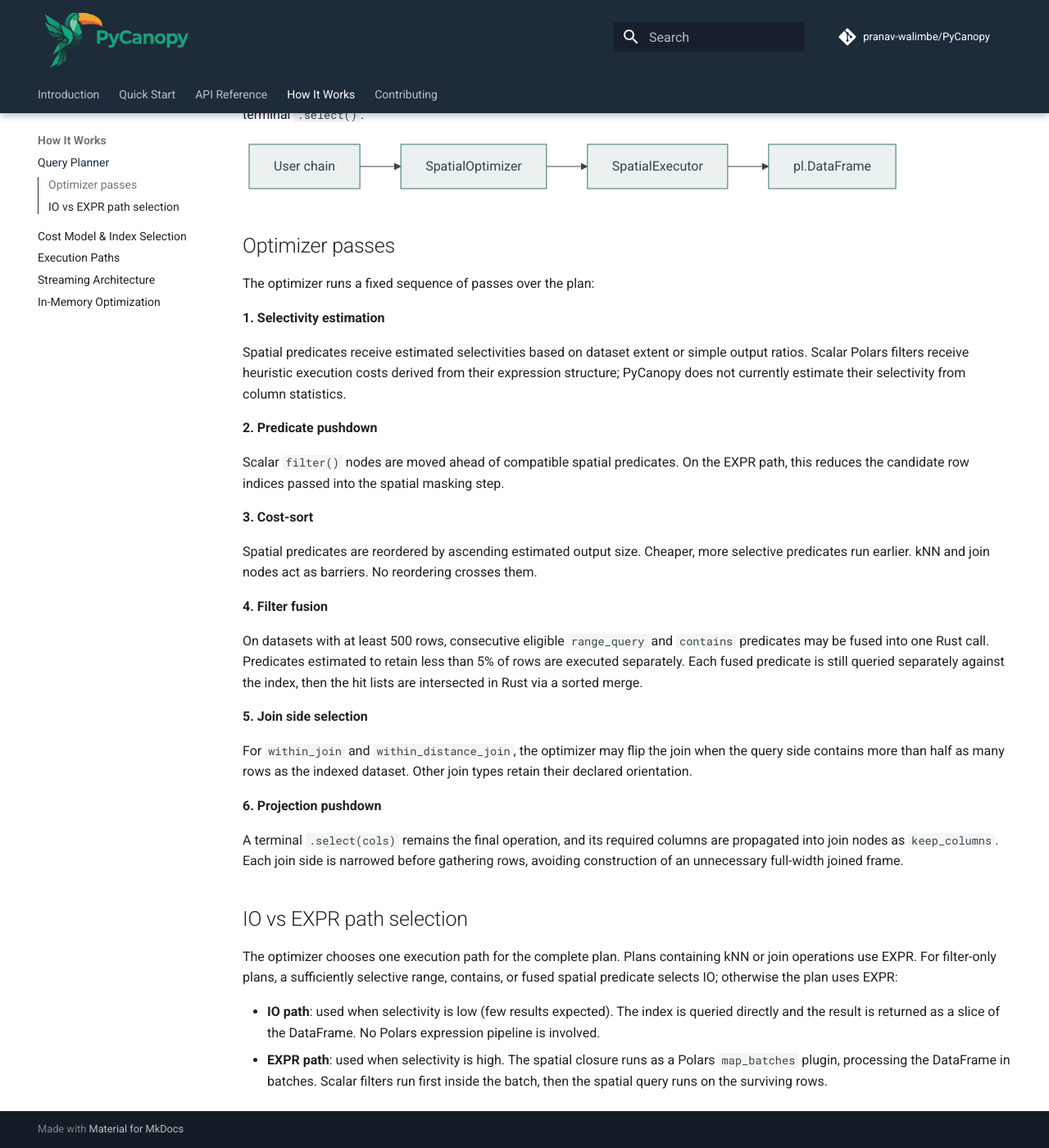
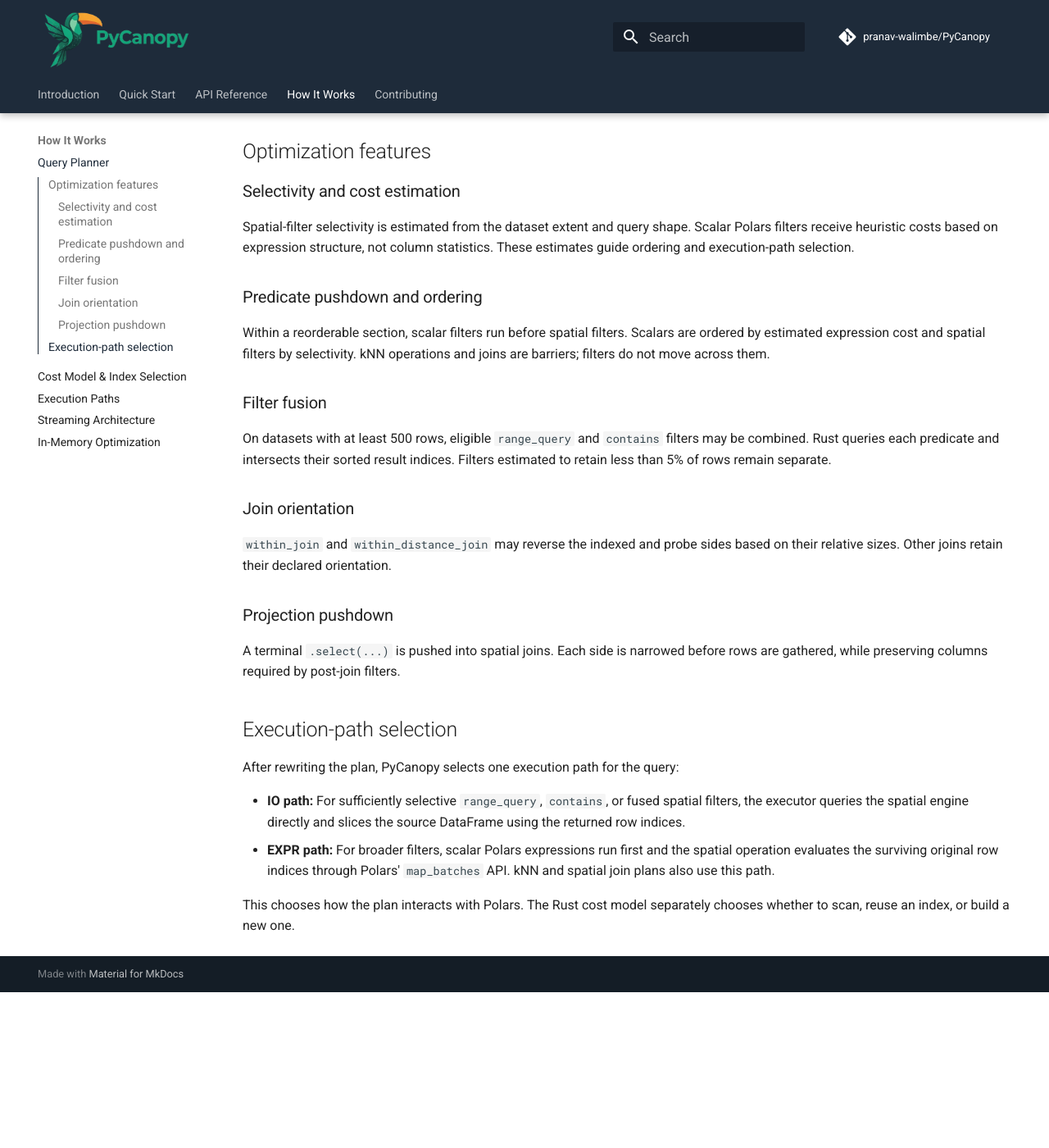
Before and after one commit to pranav-walimbe/PyCanopy, an MkDocs documentation site: the page built from docs/how-it-works/query-planner.md, in a window 1280 px wide and 1400 px high, scrolled down 194 px. Shown: the whole window at 82% size. Built offline with MkDocs 1.6.1 and Material for MkDocs 9.7.7, drawn with Linux system fonts in a browser that asks for light colours; comment, search, counter and statistics services are not loaded; after the commit the page ends 1404 px from its top, so only the background shows below that.

````diff
--- a/docs/how-it-works/query-planner.md
+++ b/docs/how-it-works/query-planner.md
@@ -1,43 +1,49 @@
-# Query Planner
+# Query Planning
 
-PyCanopy separates declaration from execution. You chain filter operations on a `SpatialLazyFrame`, and the `SpatialOptimizer` may reorder compatible operations before execution. kNN and join operations act as barriers, and projection pushdown applies to a terminal `.select()`.
+Operations on a `SpatialLazyFrame` build an immutable plan. At collection time, the
+`SpatialOptimizer` rewrites the plan and selects an execution path for the
+`SpatialExecutor`.
 
-```mermaid
-flowchart LR
-    A[User chain] --> B[SpatialOptimizer] --> C[SpatialExecutor] --> D[pl.DataFrame]
-```
+## Optimization features
 
-## Optimizer passes
+### Selectivity and cost estimation
 
-The optimizer runs a fixed sequence of passes over the plan:
+Spatial-filter selectivity is estimated from the dataset extent and query shape. Scalar
+Polars filters receive heuristic costs based on expression structure, not column
+statistics. These estimates guide ordering and execution-path selection.
 
-**1. Selectivity estimation**
+### Predicate pushdown and ordering
 
-Spatial predicates receive estimated selectivities based on dataset extent or simple output ratios. Scalar Polars filters receive heuristic execution costs derived from their expression structure; PyCanopy does not currently estimate their selectivity from column statistics.
+Within a reorderable section, scalar filters run before spatial filters. Scalars are
+ordered by estimated expression cost and spatial filters by selectivity. kNN operations
+and joins are barriers; filters do not move across them.
 
-**2. Predicate pushdown**
+### Filter fusion
 
-Scalar `filter()` nodes are moved ahead of compatible spatial predicates. On the EXPR path, this reduces the candidate row indices passed into the spatial masking step.
+On datasets with at least 500 rows, eligible `range_query` and `contains` filters may be
+combined. Rust queries each predicate and intersects their sorted result indices. Filters
+estimated to retain less than 5% of rows remain separate.
 
-**3. Cost-sort**
+### Join orientation
 
-Spatial predicates are reordered by ascending estimated output size. Cheaper, more selective predicates run earlier. kNN and join nodes act as barriers. No reordering crosses them.
+`within_join` and `within_distance_join` may reverse the indexed and probe sides based on
+their relative sizes. Other joins retain their declared orientation.
 
-**4. Filter fusion**
+### Projection pushdown
 
-On datasets with at least 500 rows, consecutive eligible `range_query` and `contains` predicates may be fused into one Rust call. Predicates estimated to retain less than 5% of rows are executed separately. Each fused predicate is still queried separately against the index, then the hit lists are intersected in Rust via a sorted merge.
+A terminal `.select(...)` is pushed into spatial joins. Each side is narrowed before rows
+are gathered, while preserving columns required by post-join filters.
 
-**5. Join side selection**
+## Execution-path selection
 
-For `within_join` and `within_distance_join`, the optimizer may flip the join when the query side contains more than half as many rows as the indexed dataset. Other join types retain their declared orientation.
+After rewriting the plan, PyCanopy selects one execution path for the query:
 
-**6. Projection pushdown**
+- **IO path:** For sufficiently selective `range_query`, `contains`, or fused spatial
+  filters, the executor queries the spatial engine directly and slices the source
+  DataFrame using the returned row indices.
+- **EXPR path:** For broader filters, scalar Polars expressions run first and the spatial
+  operation evaluates the surviving original row indices through Polars' `map_batches`
+  API. kNN and spatial join plans also use this path.
 
-A terminal `.select(cols)` remains the final operation, and its required columns are propagated into join nodes as `keep_columns`. Each join side is narrowed before gathering rows, avoiding construction of an unnecessary full-width joined frame.
-
-## IO vs EXPR path selection
-
-The optimizer chooses one execution path for the complete plan. Plans containing kNN or join operations use EXPR. For filter-only plans, a sufficiently selective range, contains, or fused spatial predicate selects IO; otherwise the plan uses EXPR:
-
-- **IO path**: used when selectivity is low (few results expected). The index is queried directly and the result is returned as a slice of the DataFrame. No Polars expression pipeline is involved.
-- **EXPR path**: used when selectivity is high. The spatial closure runs as a Polars `map_batches` plugin, processing the DataFrame in batches. Scalar filters run first inside the batch, then the spatial query runs on the surviving rows.
+This chooses how the plan interacts with Polars. The Rust cost model separately chooses
+whether to scan, reuse an index, or build a new one.
````
Also changed, not shown: README.md (+13 -20 lines), docs/how-it-works/cost-model.md (+23 -15 lines), docs/how-it-works/execution-paths.md (+19 -14 lines), docs/how-it-works/in-memory-optimization.md (+22 -11 lines), docs/how-it-works/streaming.md (+16 -10 lines).
